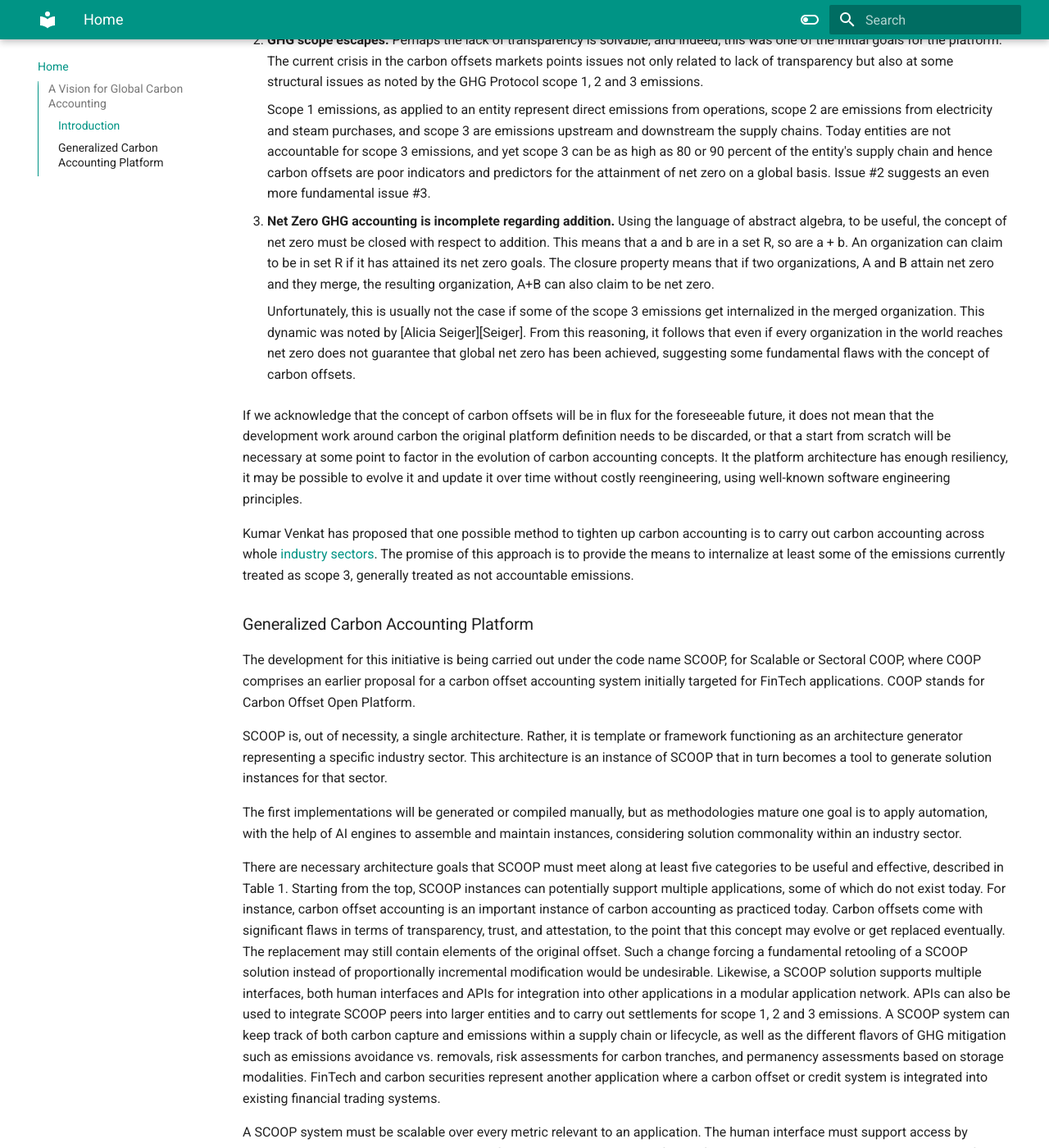
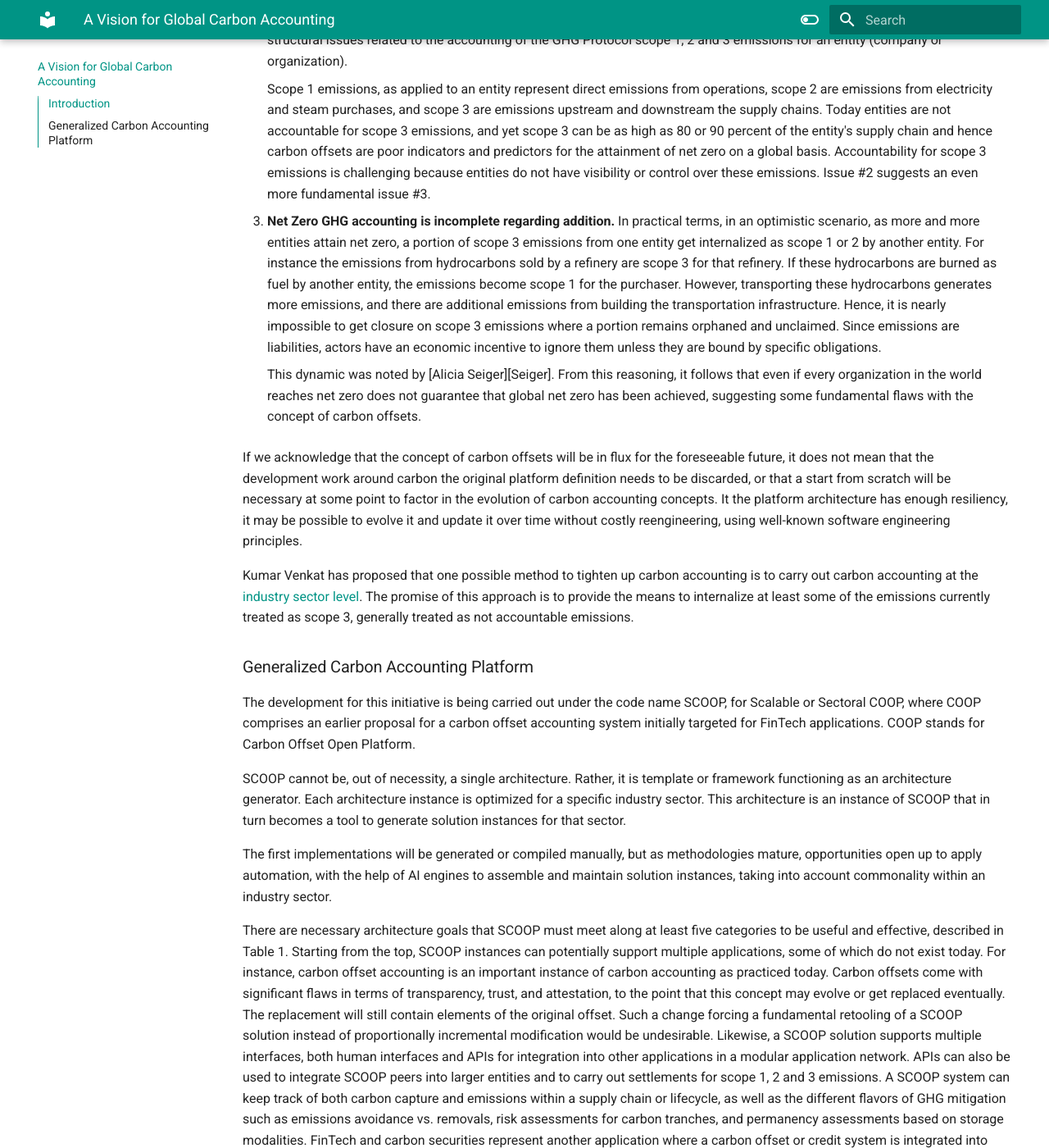
Before and after one commit to Carbon-Offset-Open-Platform/mainPublicDoc, an MkDocs documentation site: the page built from docs/index.md, in a window 1280 px wide and 1400 px high, scrolled down 474 px. Shown: the whole window at 82% size. Built offline with MkDocs 1.6.1 and Material for MkDocs 9.7.7, drawn with Linux system fonts in a browser that asks for light colours; some of the changed text lies outside the part shown.

Commit message:
Rewrite across the entire doc

```diff
--- a/docs/index.md
+++ b/docs/index.md
@@ -1,59 +1,65 @@
-## A Vision for Global Carbon Accounting
+# A Vision for Global Carbon Accounting
 
 ### Introduction
 SCOOP stands for Scalable Carbon Offset Open Platform.  It was initially intended as an [IT platform to support the financialization of carbon offsets]().
-This initial exploration work suggested that the platform would face severe headwinds and become obsolete in the medium term with the evolution of the understanding of the GHG dynamics. There are three fundamental issues, namely,
+This initial exploration work suggested that the platform requires a flexible architecture to keep pace with the understanding of GHG dynamics. There are three fundamental issues, namely,
 
-1. **Credibility crisis.**  Carbon offsets are going through a credibility crisis, ostensibly due to lack of transparency in the supply chains.  This is not the first time or the last.  BloombergNEF is relatively [optimistic](https://www.bloomberg.com/professional/blog/long-term-carbon-offsets-outlook-2023/) on this trend.  This may not hold for the reasons below.
+1. **Credibility crisis.**  Carbon offsets are going through a credibility crisis, primarily due to lack of transparency in offset supply chains.  This is not the first time or the last.  BloombergNEF is relatively [optimistic](https://www.bloomberg.com/professional/blog/long-term-carbon-offsets-outlook-2023/) on this trend.  This may not hold for the reasons below.
 
-2. **GHG scope escapes.**  Perhaps the lack of transparency is solvable, and indeed, this was one of the initial goals for the platform. The current crisis in the carbon offsets markets points issues not only related to lack of transparency but also at some structural issues as noted by the GHG Protocol scope 1, 2 and 3 emissions.
+2. **GHG scope escapes.**  Perhaps the lack of transparency is solvable, and indeed, this was one of the initial goals for the platform. The current crisis in the carbon offsets markets points issues not only related to lack of transparency but also at some structural issues related to the accounting of the GHG Protocol scope 1, 2 and 3 emissions for an entity (company or organization).
 
-    Scope 1 emissions, as applied to an entity represent direct emissions from operations, scope 2 are emissions from electricity and steam purchases, and scope 3 are emissions upstream and downstream the supply chains.  Today entities are not accountable for scope 3 emissions, and yet scope 3 can be as high as 80 or 90 percent of the entity's supply chain and hence carbon offsets are poor indicators and predictors for the attainment of net zero on a global basis.  Issue #2 suggests an even more fundamental issue #3.
+    Scope 1 emissions, as applied to an entity represent direct emissions from operations, scope 2 are emissions from electricity and steam purchases, and scope 3 are emissions upstream and downstream the supply chains.  Today entities are not accountable for scope 3 emissions, and yet scope 3 can be as high as 80 or 90 percent of the entity's supply chain and hence carbon offsets are poor indicators and predictors for the attainment of net zero on a global basis.  Accountability for scope 3 emissions is challenging because entities do not have visibility or control over these emissions.  Issue #2 suggests an even more fundamental issue #3.
 
-3. **Net Zero GHG accounting is incomplete regarding addition.**  Using the language of abstract algebra, to be useful, the concept of net zero must be closed with respect to addition.  This means that a and b are in a set R, so are a + b.  An organization can claim to be in set R if it has attained its net zero goals.  The closure property means that if two organizations, A and B attain net zero and they merge, the resulting organization, A+B can also claim to be net zero.
+3. **Net Zero GHG accounting is incomplete regarding addition.** In practical terms, in an optimistic scenario, as more and more entities attain net zero, a portion of scope 3 emissions from one entity get internalized as scope 1 or 2 by another entity.  For instance the emissions from hydrocarbons sold by a refinery are scope 3 for that refinery.  If these hydrocarbons are burned as fuel by another entity, the emissions become scope 1 for the purchaser.  However, transporting these hydrocarbons generates more emissions, and there are additional emissions from building the transportation infrastructure. Hence, it is nearly impossible to get closure on scope 3 emissions where a portion remains orphaned and unclaimed.  Since emissions are liabilities, actors have an economic incentive to ignore them unless they are bound by specific obligations.
 
-    Unfortunately, this is usually not the case if some of the scope 3 emissions get internalized in the merged organization.  This dynamic was noted by [Alicia Seiger][Seiger].  From this reasoning, it follows that even if every organization in the world reaches net zero does not guarantee that global net zero has been achieved, suggesting some fundamental flaws with the concept of carbon offsets.
+    This dynamic was noted by [Alicia Seiger][Seiger].  From this reasoning, it follows that even if every organization in the world reaches net zero does not guarantee that global net zero has been achieved, suggesting some fundamental flaws with the concept of carbon offsets.
 
 If we acknowledge that the concept of carbon offsets will be in flux for the foreseeable future, it does not mean that the development work around carbon the original platform definition needs to be discarded, or that a start from scratch will be necessary at some point to factor in the evolution of carbon accounting concepts.  It the platform architecture has enough resiliency, it may be possible to evolve it and update it over time without costly reengineering, using well-known software engineering principles.
 
-Kumar Venkat has proposed that one possible method to tighten up carbon accounting is to carry out carbon accounting across whole [industry sectors](https://illuminem.com/illuminemvoices/to-decarbonize-focus-on-sectors-rather-than-companies).  The promise of this approach is to provide the means to internalize at least some of the emissions currently treated as scope 3, generally treated as not accountable emissions.
+Kumar Venkat has proposed that one possible method to tighten up carbon accounting is to carry out carbon accounting at the [industry sector level](https://illuminem.com/illuminemvoices/to-decarbonize-focus-on-sectors-rather-than-companies).  The promise of this approach is to provide the means to internalize at least some of the emissions currently treated as scope 3, generally treated as not accountable emissions.
 
 ### Generalized Carbon Accounting Platform
 The development for this initiative is being carried out under the code name SCOOP, for Scalable or Sectoral COOP, where COOP comprises an earlier proposal for a carbon offset accounting system initially targeted for FinTech applications.  COOP stands for Carbon Offset Open Platform.
 
-SCOOP is, out of necessity, a single architecture.  Rather, it is template or framework functioning as an architecture generator representing a specific industry sector.  This architecture is an instance of SCOOP that in turn becomes a tool to generate solution instances for that sector.
+SCOOP cannot be, out of necessity, a single architecture.  Rather, it is template or framework functioning as an architecture generator.  Each architecture instance is optimized for a specific industry sector.  This architecture is an instance of SCOOP that in turn becomes a tool to generate solution instances for that sector.
 
-The first implementations will be generated or compiled manually, but as methodologies mature one goal is to apply automation, with the help of AI engines to assemble and maintain instances, considering solution commonality within an industry sector.
+The first implementations will be generated or compiled manually, but as methodologies mature, opportunities open up to apply automation, with the help of AI engines to assemble and maintain solution instances, taking into account commonality within an industry sector.
 
-There are necessary architecture goals that SCOOP must meet along at least five categories to be useful and effective, described in Table 1.  Starting from the top, SCOOP instances can potentially support multiple applications, some of which do not exist today.  For instance, carbon offset accounting is an important instance of carbon accounting as practiced today.  Carbon offsets come with significant flaws in terms of transparency, trust, and attestation, to the point that this concept may evolve or get replaced eventually.  The replacement may still contain elements of the original offset.  Such a change forcing a fundamental retooling of a SCOOP solution instead of proportionally incremental modification would be undesirable.  Likewise, a SCOOP solution supports multiple interfaces, both human interfaces and APIs for integration into other applications in a modular application network.  APIs can also be used to integrate SCOOP peers into larger entities and to carry out settlements for scope 1, 2 and 3 emissions.
+There are necessary architecture goals that SCOOP must meet along at least five categories to be useful and effective, described in Table 1.  Starting from the top, SCOOP instances can potentially support multiple applications, some of which do not exist today.  For instance, carbon offset accounting is an important instance of carbon accounting as practiced today.  Carbon offsets come with significant flaws in terms of transparency, trust, and attestation, to the point that this concept may evolve or get replaced eventually.  The replacement will still contain elements of the original offset.  Such a change forcing a fundamental retooling of a SCOOP solution instead of proportionally incremental modification would be undesirable.  Likewise, a SCOOP solution supports multiple interfaces, both human interfaces and APIs for integration into other applications in a modular application network.  APIs can also be used to integrate SCOOP peers into larger entities and to carry out settlements for scope 1, 2 and 3 emissions.
 A SCOOP system can keep track of both carbon capture and emissions within a supply chain or lifecycle, as well as the different flavors of GHG mitigation such as emissions avoidance vs. removals, risk assessments for carbon tranches, and permanency assessments based on storage modalities. FinTech and carbon securities represent another application where a carbon offset or credit system is integrated into existing financial trading systems.
+
+A SCOOP model incorporates capabilities to explicitly identify and quantify scope 3 targets that can be internalized into scope 1 or 2 from interactions within the entities in an industry segment.  These interactions take place when a new entity is integrated into the model as well as during operations.
 
 A SCOOP system must be scalable over every metric relevant to an application.  The human interface must support access by individuals, where these individuals may be from cohorts varying in size from a few dozen to millions.  Calls to APIs must satisfy latency and throughput performance as required by an application.  Solutions for a particular industry can be cloned to represent individual participants within the industry, and orchestrated action across all instances within an industry should be possible.  This makes possible calculating country-wide net zero assessments across an entire industry segment.
 
 _Table 1.  SCOOP Objectives_
 
 
-|Requirements| Remarks |
-|--|--|
-|Applications |Carbon Accounting for both Capture _and_ emissions|
-||* Carbon offset Accounting|
-||* Scope 1, 2 and 3 Emissions Monitoring|
-||* Bringing Trust to FinTech and Carbon Securities|
-|Scalability|* Integration Paths for|
-||- Single-application Instances to Whole Industry Segments |
-||- Single Users to Local and Global Communities|
-||- Single Companies or Organizations to Industry Sectors to UNFCC Nationally Determined Contributions (NDCs)|
-|Capabilities|* Open-ended Multi-application Environment|
-||* Continuous, Real-time Auditable, Traceable Carbon Assets|
-||* Integration Hooks for Regulatory Standards and Agencies|
-||* Extensible Framework to other GHGs beyond CO2|
+|Requirements       | Remarks|
+|--                 |-- |
+|Applications       |Carbon Accounting for both Capture _and_ emissions |
+|                   |Carbon offset Accounting  |
+|                   |Scope 1, 2 and 3 Emissions Monitoring |
+|                   |Bringing Trust to FinTech and Carbon Securities|
+|||
+|Scalability        |Integration Paths for|
+|                   |&nbsp;&nbsp;> Single-application Instances to Whole Industry Segments |
+|                   |&nbsp;&nbsp;> Single Users to Local and Global Communities         |
+|                   |&nbsp;&nbsp;> Single Companies or Organizations to Industry Sectors to UNFCC Nationally Determined Contributions (NDCs)|
+||
+|Capabilities       |Open-ended Multi-application Environment             |
+|                   |Continuous, Real-time Auditable, Traceable Carbon Assets|
+|                   |Integration Hooks for Regulatory Standards and Agencies|
+|                   |Extensible Framework to other GHGs beyond CO2|
+|| Scope 3 internalization through sectoral approach|
+||
 |Software Architecture|Enterprise 3-tier Architecture Patterns|
-||* Cloud-based Service Ecosystem with 100s or 1,000s of participants|
-|| * Networks of Collaborating Independent Service Providers|
-||* Open-Source Project (starting mkdocs repository)|
+|                   |Cloud-based Service Ecosystem with 100s or 1,000s of Participants|
+|                   |Networks of Collaborating Independent Service Providers|
+|                   |Open-Source Project (starting git/mkdocs repository)|
+||
 |Foundation Technologies | Digital Twins; Internet of Things; NoSQL; LoRa; GIS; Blockchain Secure Ledgers; Artificial Intelligence; Financial, Cybersecurity, Privacy and Regulatory Standards
-|                                                 |
-
+||
 
 A goal for SCOOP is to generalize the original COOP architecture to encompass an industry sector without significant rework.  Let's call this new scheme scaled COOP, or simply SCOOP.  COOP models a single supply chain, from digital twin to financial market offerings. SCOOP becomes an IT carbon accounting platform, much larger in scope, with dozens, possibly hundreds of digital twin models representing a cross section of the target industry, with potentially multiple applications.  COOP is still there, as a particular case.
 The SCOOP architecture represents a trivial modification to the original COOP architecture.  Let's start with the original COOP architecture, shown in Figure 1.
```
